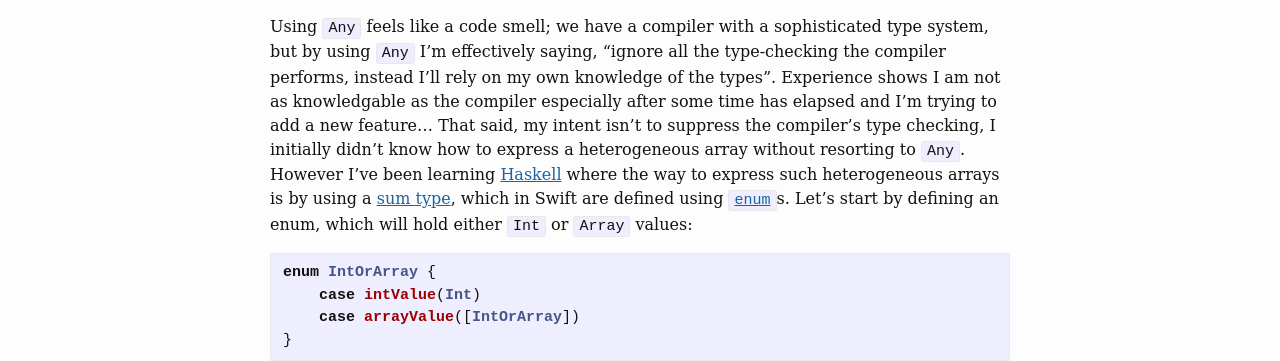
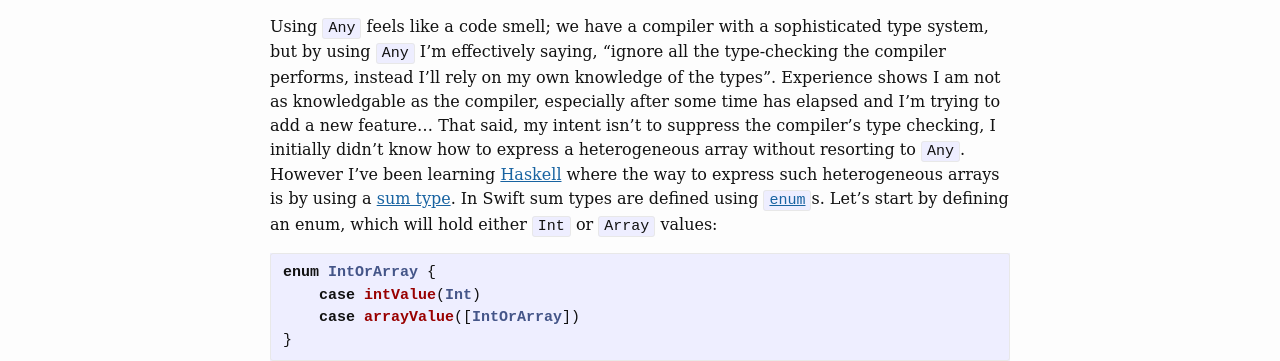
Before and after one commit to NickAger/nickager.github.io, a Jekyll site: the page built from _posts/2016-04-20-avoiding-any-arrays.md, in a window 1280 px wide. Shown: the part 323-684 px from the top of the page. Built offline with Jekyll 4.4.1, drawn with Linux system fonts in a browser that asks for light colours; some web fonts are replaced; comment, search, counter and statistics services are not loaded.

Commit message:
minor rewording

````diff
--- a/_posts/2016-04-20-avoiding-any-arrays.md
+++ b/_posts/2016-04-20-avoiding-any-arrays.md
@@ -11,7 +11,7 @@ In my previous post: "[Unexpected behaviour with Swift's [Any]]({% post_url 2016
 let a : [Any] = [1,2,[3],[4,[5,6]],[[7]], 8]
 ```
 
-Using `Any` feels like a code smell; we have a compiler with a sophisticated type system, but by using `Any` I'm effectively saying, "ignore all the type-checking the compiler performs, instead I'll rely on my own knowledge of the types". Experience shows I am not as knowledgable as the compiler especially after some time has elapsed and I'm trying to add a new feature... <!--more-->That said, my intent isn't to suppress the compiler's type checking, I initially didn't know how to express a heterogeneous array without resorting to `Any`. However I've been learning [Haskell](https://www.haskell.org) where the way to express such heterogeneous arrays is by using a [sum type](https://en.wikipedia.org/wiki/Tagged_union), which in Swift are defined using [`enum`](https://developer.apple.com/library/ios/documentation/Swift/Conceptual/Swift_Programming_Language/Enumerations.html)s. Let's start by defining an enum, which will hold either `Int` or `Array` values:
+Using `Any` feels like a code smell; we have a compiler with a sophisticated type system, but by using `Any` I'm effectively saying, "ignore all the type-checking the compiler performs, instead I'll rely on my own knowledge of the types". Experience shows I am not as knowledgable as the compiler, especially after some time has elapsed and I'm trying to add a new feature... <!--more-->That said, my intent isn't to suppress the compiler's type checking, I initially didn't know how to express a heterogeneous array without resorting to `Any`. However I've been learning [Haskell](https://www.haskell.org) where the way to express such heterogeneous arrays is by using a [sum type](https://en.wikipedia.org/wiki/Tagged_union). In Swift sum types are defined using [`enum`](https://developer.apple.com/library/ios/documentation/Swift/Conceptual/Swift_Programming_Language/Enumerations.html)s. Let's start by defining an enum, which will hold either `Int` or `Array` values:
 
 ```swift
 enum IntOrArray {
````
